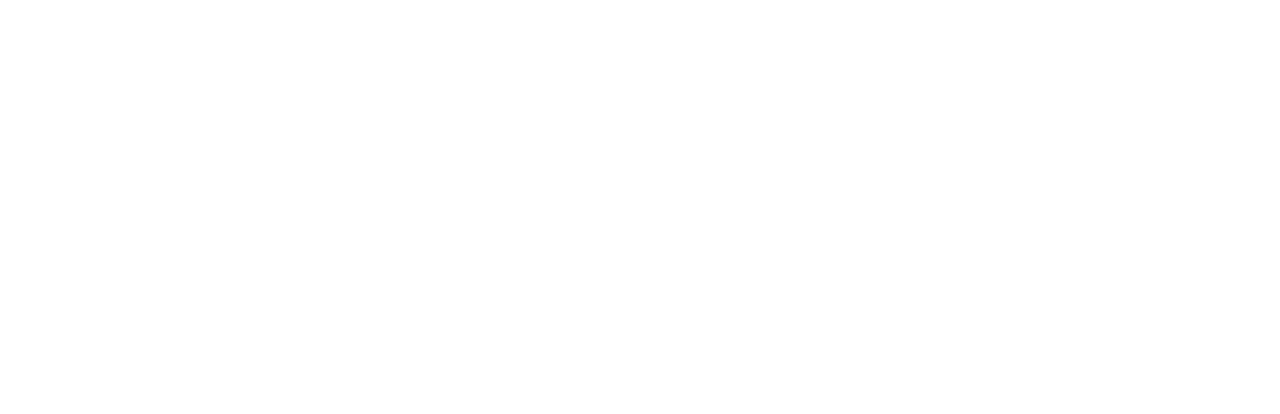
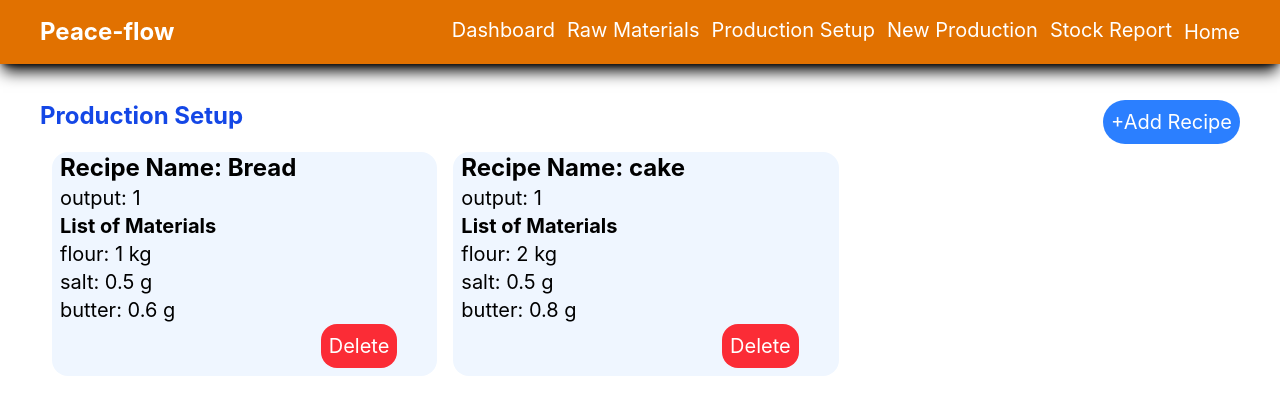
Before and after one commit to Manplaulrich/ULRICH_PHASE3_PEACEFLOW, a React (Vite) app: page /setproduction in a window 1280 px wide. Before the commit this address had no page. Shown: the top 414 px of the page. Built offline with nearby package versions, Linux system fonts and the light colour scheme.

Commit message:
add production setup and logo

```diff
--- a/src/Test.jsx
+++ b/src/Test.jsx
@@ -27,114 +27,194 @@
 
 import {useState } from "react";
 
-export default function Test() {
-    const [show,setShow]=useState(false)
-     const [name, setName]=useState("")
-     const [number, setNumber]=useState("")
-      const [editIndex, setEditIndex] = useState(null)
-    const [item, setItem] = useState([
-        { name: "Ulrich", age: 30 },
-        { name: "manpla", age: 50 },
-        {name:"tenken", age:60}
-    ]);
-  const handleSubmit=()=>{
-    //   if(name=="" && number==""){
-    //    return alert("fill all the form")
-    //   }
+// export default function Test() {
+//     const [show,setShow]=useState(false)
+//      const [name, setName]=useState("")
+//      const [number, setNumber]=useState("")
+//       const [editIndex, setEditIndex] = useState(null)
+//     const [item, setItem] = useState([
+//         { name: "Ulrich", age: 30 },
+//         { name: "manpla", age: 50 },
+//         {name:"tenken", age:60}
+//     ]);
+//   const handleSubmit=()=>{
+//     //   if(name=="" && number==""){
+//     //    return alert("fill all the form")
+//     //   }
 
-    //    setItem([...item,{name:name, age:number}])
-    //    setName("")
-    //    setNumber("")
-     if (editIndex !== null) {
-            // Update existing item if in edit mode
-            setItem((prev) => {
-                const updatedItems = [...prev];
-                updatedItems[editIndex] = { name, age: number }; // Update the item
-                return updatedItems;
-            });
-        } else {
-            // Add a new item
-            setItem((prev) => [...prev, { name, age: number }]);
-        }
+//     //    setItem([...item,{name:name, age:number}])
+//     //    setName("")
+//     //    setNumber("")
+//      if (editIndex !== null) {
+//             // Update existing item if in edit mode
+//             setItem((prev) => {
+//                 const updatedItems = [...prev];
+//                 updatedItems[editIndex] = { name, age: number }; // Update the item
+//                 return updatedItems;
+//             });
+//         } else {
+//             // Add a new item
+//             setItem((prev) => [...prev, { name, age: number }]);
+//         }
 
-        // Reset form inputs
-        setName("");
-        setNumber("");
-        setShow(false); // Hide input fields
-        setEditIndex(null); // Reset edit index
-  }
+//         // Reset form inputs
+//         setName("");
+//         setNumber("");
+//         setShow(false); // Hide input fields
+//         setEditIndex(null); // Reset edit index
+//   }
 
-    const onDelete=(toindex)=>{
-        const newarray=item.filter((u,index)=> index !=toindex)
-        setItem(newarray)
-    }
+//     const onDelete=(toindex)=>{
+//         const newarray=item.filter((u,index)=> index !=toindex)
+//         setItem(newarray)
+//     }
 
-    const states=()=>{
-        setShow(!show)
-    }
+//     const states=()=>{
+//         setShow(!show)
+//     }
 
 
-    const onEdit = (toIndex) => {
-        setShow(true); // Show input fields for editing
-        const editItem = item[toIndex]; // Get the item to edit
-        setName(editItem.name); // Set name input to the item name
-        setNumber(editItem.age); // Set age input to the item age
-        setEditIndex(toIndex); // Save the index of the item being edited
-    };
+//     const onEdit = (toIndex) => {
+//         setShow(true); // Show input fields for editing
+//         const editItem = item[toIndex]; // Get the item to edit
+//         setName(editItem.name); // Set name input to the item name
+//         setNumber(editItem.age); // Set age input to the item age
+//         setEditIndex(toIndex); // Save the index of the item being edited
+//     };
 
-    const handleStatus=(age)=>{
-        if(age>=50){
-            return "old"
-        }else{
-            return "young"
+//     const handleStatus=(age)=>{
+//         if(age>=50){
+//             return "old"
+//         }else{
+//             return "young"
+//         }
+//     }
+//     const handleColor=(age)=>{
+//         // age >=30 ? "text-green-600" : "text-red-600"
+//         if(age>=30){
+//             return "text-green-900 bg-yellow-600 rounded-4xl text-center "
+//         }else{
+//            return "text-red-500"
+//         }
+//     }
+//     return (
+//         <>
+//             <button className="bg-amber-700 text-white p-2 rounded-2xl" onClick={states}>{show? "Cancel" : "+Add user"}</button>
+//             { show &&<div>
+
+//             Nmae<input value={name} onChange={(e)=>setName(e.target.value)} type="text"  placeholder="name..." className="border-2"/>
+//             Age<input value={number} onChange={(e)=>setNumber(e.target.value)} type="number"  placeholder="age..." className="border-2"/>
+//              <button onClick={handleSubmit} className="bg-blue-700">Add</button>
+//                 </div>}
+//             <h1 className="mb-20 mt-5 font-bold text-2xl">Items List</h1>
+
+//             {/* {item.map((u, index) =>
+//                 <div key={index}>
+//                     Name: {u.name}, Age: {u.age}
+//                 </div>
+//             )} */}
+
+//             <table className=" w-full text-start">
+//                 <thead className="bg-gray-400">
+//                     <th>Name</th>
+//                     <th>Age</th>
+//                     <th>Status</th>
+//                     <th></th>
+//                 </thead>
+//                 <tbody>
+//                     {
+//                         item.map((u,index)=><tr key={index}>
+//                             <td>{u.name}</td>
+//                              <td>{u.age}</td>
+//                              <td className={handleColor(u.age)}>{handleStatus(u.age)}</td>
+//                              <td><button onClick={()=>onEdit(index)} className="bg-gray-300 p-3 rounded-2xl mr-2">Edit</button><button onClick={()=>onDelete(index)} className="border-red-400 rondded border-2 rounded-2xl p-2 text-red-800">Delete</button></td>
+//                         </tr>)
+//                     }
+//                     <tr>
+//                         <td>Total:{"  "}{item.length}</td>
+//                     </tr>
+//                 </tbody>
+//             </table>
+//         </>
+//     );
+// }
+
+
+export default function Test() {
+    const [names, setName]=useState('')
+    const[town,setTown]=useState('')
+    const[region,setRegion]=useState('')
+    const [show, setShow]=useState(false)
+    const [inputs, setInputs] = useState([""])
+    const[user, setUser]=useState([
+       {
+        name:"ulrich",
+         address:[
+            {town:"limber",region:"south west", quantity:3},
+            {town:"Douala",region:"littoral"}
+
+         ]
+       }
+    ])
+
+       const onAdd = () => {
+  setUser((prev) => [
+    ...prev,
+    {
+      name: names,
+      address: [
+        {
+          town: town,
+          region: region
         }
+      ]
     }
-    const handleColor=(age)=>{
-        // age >=30 ? "text-green-600" : "text-red-600"
-        if(age>=30){
-            return "text-green-900 bg-yellow-600 rounded-4xl text-center "
-        }else{
-           return "text-red-500"
-        }
+  ])
+}
+    const onToggle=()=>{
+         setShow(!show)
     }
-    return (
-        <>
-            <button className="bg-amber-700 text-white p-2 rounded-2xl" onClick={states}>{show? "Cancel" : "+Add user"}</button>
-            { show &&<div>
+    const addInput=()=>{
+      setInputs((prev)=>[...prev,""])
+    }
+  return (
+     <>
+      user<input value={names} onChange={(e)=>setName(e.target.value)} type="text" className="border-2 mt-20 ml-3"/>
+      town<input value={town} onChange={(e)=>setTown(e.target.value)} type="text" className="border-2 mt-20 ml-3"/>
+      town<input value={region} onChange={(e)=>setRegion(e.target.value)} type="text" className="border-2 mt-20 ml-3"/>
+       <button onClick={onAdd} className="m-5 bg-blue-400 p-2">Add</button>
+     <div>
+     {user.map((use, index) => (
+        <div className=" w-md bg-amber-400" key={index}>
+          <p>{use.name}</p>
+          {use.address.map((addr, i) => (
+            <p key={i}>
+              {addr.town} - {addr.region} {addr.quantity}
+            </p>
+          ))}
+        </div>
+      ))}
+      </div>
 
-            Nmae<input value={name} onChange={(e)=>setName(e.target.value)} type="text"  placeholder="name..." className="border-2"/>
-            Age<input value={number} onChange={(e)=>setNumber(e.target.value)} type="number"  placeholder="age..." className="border-2"/>
-             <button onClick={handleSubmit} className="bg-blue-700">Add</button>
-                </div>}
-            <h1 className="mb-20 mt-5 font-bold text-2xl">Items List</h1>
-
-            {/* {item.map((u, index) =>
-                <div key={index}>
-                    Name: {u.name}, Age: {u.age}
-                </div>
-            )} */}
-
-            <table className=" w-full text-start">
-                <thead className="bg-gray-400">
-                    <th>Name</th>
-                    <th>Age</th>
-                    <th>Status</th>
-                    <th></th>
-                </thead>
-                <tbody>
-                    {
-                        item.map((u,index)=><tr key={index}>
-                            <td>{u.name}</td>
-                             <td>{u.age}</td>
-                             <td className={handleColor(u.age)}>{handleStatus(u.age)}</td>
-                             <td><button onClick={()=>onEdit(index)} className="bg-gray-300 p-3 rounded-2xl mr-2">Edit</button><button onClick={()=>onDelete(index)} className="border-red-400 rondded border-2 rounded-2xl p-2 text-red-800">Delete</button></td>
-                        </tr>)
-                    }
-                    <tr>
-                        <td>Total:{"  "}{item.length}</td>
-                    </tr>
-                </tbody>
-            </table>
-        </>
-    );
+      <div>
+         hello<input type="text" className="border mt-10" />
+          {show &&<div>
+            <input type="text" className="border-2" />
+               {inputs.map((value,index)=>(
+                <input
+                  key={index}
+                type="text" value={value}
+                onChange={(e)=>{
+                    const newInputs=[...inputs]
+                    newInputs[index]=e.target.value
+                    setInputs(newInputs)
+                }}
+               className="border-2" />
+               ))}
+              <button onClick={addInput} className="p-2 bg-blue-300 m-3" >Add</button>
+          </div>}
+      </div>
+       <button onClick={onToggle} className="p-2 bg-blue-300 m-3">{show ? "cancle":"Add"}</button>
+    </>
+  )
 }
--- a/src/components/Homepage.jsx
+++ b/src/components/Homepage.jsx
@@ -3,6 +3,7 @@
 import grid1 from '../assets/grid1.jpg'
 import grid2 from '../assets/gird2.jpg'
 import grid5 from '../assets/grid5.jpg'
+import logo from '../assets/logo.png'
 import { Link } from 'react-router-dom'
 
 export default function Homepage() {
@@ -10,7 +11,7 @@
     <>
         <header className='bg-amber-700  text-white p-6 shadow-lg shadow-amber-900/20'>
           <nav className='flex justify-between'>
-            <span className='text-3xl font-bold '>Peace-flow</span>
+            <span className='text-3xl font-bold '><img src={logo}/></span>
              <div className='mr-10 flex gap-3'>
                <Link className='text-2xl text-amber-700 font-bold bg-white p-2 border-2 border-amber-950 rounded-4xl  transition duration-500 ease-in  transform hover:scale-110 hover:border-2' to='/login'>Login</Link>
                <Link className='text-2xl  bg-amber-900 p-2  rounded-3xl border-2 border-white font-bold transition duration-500 ease-in-out transform hover:scale-110 hover:opacity-80' to='/signup'>SignUp</Link>
--- a/src/components/admin/Dashboard.jsx
+++ b/src/components/admin/Dashboard.jsx
@@ -3,7 +3,7 @@
 import { useContext } from "react"
 import { RawMaterialContext} from "../itemContext/RawMaterialContext"
 export default function Dashboard() {
-   const {material}=useContext(RawMaterialContext)
+   const {material,recipe}=useContext(RawMaterialContext)
      const handledLowStock=()=>{
             let newarray=material.filter(item=> item.status !=="inStock")
               return newarray.length
@@ -32,7 +32,7 @@
                      </div>
                      <div className="shadow-2xl rounded-2xl text-center pb-3">
                         <h4 className="text-2xl mb-5">Production Recipes</h4>
-                        <span className="text-2xl font-bold">0</span>
+                        <span className="text-2xl font-bold">{recipe.length}</span>
                      </div>
                      <div className="shadow-2xl rounded-2xl text-center pb-3">
                         <h4 className="text-2xl mb-5">Recent Production</h4>
--- a/src/components/admin/Navbar.jsx
+++ b/src/components/admin/Navbar.jsx
@@ -8,11 +8,12 @@
          <header className=" fixed top-0 left-0 right-0 bg-amber-600 py-4 flex justify-between px-10 shadow-lg shadow-black z-50">
              <div className="text-2xl text-white font-bold">Peace-flow</div>
              <nav className="flex gap-3 text-xl text-white">
-                <Link className="bg-amber-800 px-1 rounded" to='/dashboard'>Dashboard</Link>
-                <Link className="bg-amber-800 px-1 rounded"to='/rawmaterial'>Raw Materials</Link>
-                <Link className="bg-amber-800 px-1 rounded" to='/productionsetup'>Production Setup</Link>
-                <Link className="bg-amber-800 px-1 rounded"  to='/newproduction'>New Production</Link>
-                <Link className="bg-amber-800 px-1 rounded" to='/stockreport'>Stock Report</Link>
+                <Link  to='/dashboard'>Dashboard</Link>
+                <Link to='/rawmaterial'>Raw Materials</Link>
+                <Link  to='/setproduction'>Production Setup</Link>
+                <Link   to='/newproduction'>New Production</Link>
+                <Link  to='/stockreport'>Stock Report</Link>
+                <button><Link to='/'>Home</Link></button>
              </nav>
          </header>
        </div>
--- /dev/null
+++ b/src/components/admin/ProductionSetup.jsx
@@ -0,0 +1,104 @@
+
+import { useContext,useState} from "react"
+import { RawMaterialContext } from "../itemContext/RawMaterialContext"
+import Navbar from "./Navbar"
+
+export default function ProductionSetup() {
+    const [show,setShow]=useState(false)
+    const{recipe,material,setRecipe}=useContext(RawMaterialContext)
+    const [name,setNmae]=useState('')
+    const [rawMaterial, setRawMaterial]=useState("")
+    const [out, setOut]=useState("")
+    const [quantity,setQuantity]=useState("")
+
+    const onShow=()=>{
+        setShow(!show)
+    }
+   const createRecipe=()=>{
+         setRecipe((prev)=>[
+            ...prev,
+            {
+                name:name,
+                output:out,
+                materials:[
+                    {items:name}
+                ]
+            }
+         ])
+   }
+   const onDelete=(toindex)=>{
+       const newRecipe=recipe.filter((item, index)=> index==toindex)
+       setRecipe(newRecipe)
+   }
+  return (
+    <>
+       <div>
+         <Navbar/>
+            <div className="pt-25 mx-10">
+                <div className="flex  justify-between">
+                    <h1 className="text-2xl font-bold text-blue-700">Production Setup</h1>
+                     <button onClick={onShow} className="bg-blue-500 p-2  text-white text-xl rounded-3xl hover:bg-blue-900 transition duration-500 ease-out">{show? "cancel":"+Add Recipe"}</button>
+                </div>
+
+                       {show &&<div>
+                           <div className=" border p-2 mb-10 w-xl shadow-md show-black rounded-2xl ">
+                            <div className="flex text-xl justify-between ">
+                               <div >
+                                <label htmlFor="name">Recipe Name</label><br />
+                                <input value={name} onChange={(e)=>setNmae(e.target.value)} type="text" className="border border-gray-500 rounded" />
+                               </div>
+                               <div>
+                                  <label htmlFor="output">OutPut Quantity</label><br />
+                                  <input value={out} onChange={(e)=>setOut(e.target.value)} type="number" className="border border-gray-500 rounded" />
+                               </div>
+                             </div>
+                                <div className="flex justify-between text-xl">
+                                    <div>
+                                        <label htmlFor="material">Materials</label><br />
+                                        <select value={rawMaterial} onChange={(e)=>setRawMaterial(e.target.value)} className="border border-gray-500 rounded">
+                                            <option value="">select Material</option>
+                                             {material.map((mat,index)=><option value={mat.item} key={index}>{mat.item}</option>)}
+                                        </select>
+                                    </div>
+                                    <div>
+                                        <label htmlFor="quantity">Quantity</label><br />
+                                        <input value={quantity} onChange={(e)=>setQuantity(e.target.value)} type="number" className="border border-gray-500 rounded" />
+                                    </div>
+                                </div >
+                                 <div className="mt-5">
+                                    <button className="bg-gray-500 text-white p-2 m-4 rounded text-lg hover:bg-gray-700">+Add material</button>
+                                    <button onClick={createRecipe} className=" bg-blue-600 p-2 text-white rounded text-xl hover:bg-blue-800">Create Recipe</button>
+                                 </div>
+                           </div>
+                       </div>}
+
+                  <div>
+
+                      <div className=" text-xl  pl-3 py-2 grid lg:grid-cols-3 gap-4 w-full">
+                           {recipe.map((use, index) => (
+                        <div className=" bg-blue-50 rounded-2xl pl-2" key={index}>
+                      <div>
+                        <h1 className="text-2xl font-bold">Recipe Name: {use.name}</h1>
+                      </div>
+                       <div>output: {use.output}</div>
+                       <h2 className="font-bold">List of Materials</h2>
+                       <ul>
+                        {use.materials.map((mat, index) => (
+                       <li key={index}>
+                         {mat.items}:  {mat.quant} {mat.units}
+                         </li>
+                       ))}
+                     </ul>
+                     <div className="text-end mr-10 mb-2">
+                      <button onClick={()=>onDelete(index)} className="bg-red-500 text-white p-2 rounded-2xl hover:bg-red-700 transition ease-out duration-500">Delete</button>
+                     </div>
+                   </div>
+      ))}
+                      </div>
+
+                  </div>
+            </div>
+       </div>
+    </>
+  )
+}
--- a/src/components/itemContext/AppProvider.jsx
+++ b/src/components/itemContext/AppProvider.jsx
@@ -9,9 +9,37 @@
         { item:'butter', quantity:3, unit:"kg", minStock:5 ,status:"LowStock"}
 
     ])
+
+    const [recipe, setRecipe]=useState([
+       {
+        name:"Bread",
+        output:1,
+        user:[
+           "ulrich"
+        ],
+        materials:[
+          {items:"flour",quant:1, units:"kg"},
+          {items:"salt",quant:0.5, units:"g"},
+          {items:"butter",quant:0.6, units:"g"}
+        ]
+       },
+      {
+        name:"cake",
+        output:1,
+        user:[
+           "ulrich"
+        ],
+        materials:[
+          {items:"flour",quant:2, units:"kg"},
+          {items:"salt",quant:0.5, units:"g"},
+          {items:"butter",quant:0.8, units:"g"}
+        ]
+       }
+
+    ])
   return (
     <>
-       <RawMaterialContext.Provider value={{material, setMaterial}}>
+       <RawMaterialContext.Provider value={{material, setMaterial,recipe,setRecipe}}>
            {children}
        </RawMaterialContext.Provider>
     </>
--- a/src/lib/AppRouter.jsx
+++ b/src/lib/AppRouter.jsx
@@ -5,6 +5,7 @@
 import SignUp from "../components/SignUp"
  import Dashboard from "../components/admin/Dashboard"
  import RawMaterial from "../components/admin/RawMaterial"
+ import ProductionSetup from "../components/admin/ProductionSetup"
  import Test from "../Test"
 
 export default function AppRouter() {
@@ -15,6 +16,8 @@
           <Route path="/signup" element={<SignUp/>}/>
            <Route path="/dashboard" element={<Dashboard/>}/>
            <Route path="/rawmaterial" element={<RawMaterial/>}/>
+           <Route path="/setproduction" element={<ProductionSetup/>}/>
+
            <Route path="/test" element={<Test/>}/>
 
 
```
Also changed, not shown: src/assets/logo.png (added).
